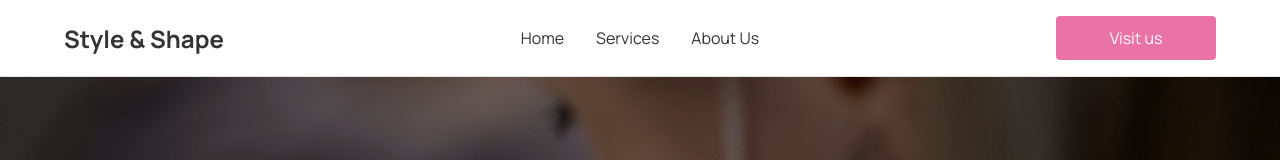
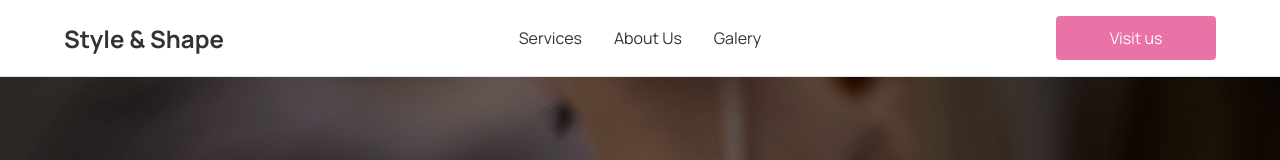
Before and after one commit to AriasFederico/dise-o-3-codefex, a React (Vite) app: page / in a window 1280 px wide. Shown: the top 160 px of the page. Built offline with nearby package versions, Linux system fonts and the light colour scheme.

Commit message:
agrega link y redireccion de la galeria

```diff
--- a/src/data/global.js
+++ b/src/data/global.js
@@ -16,9 +16,9 @@ export const global = {
 
 	header: {
 		navLinks: [
-			{ label: 'Home', url: '#principal' },
 			{ label: 'Services', url: '#servicios' },
 			{ label: 'About Us', url: '#acerca' },
+			{ label: 'Galery', url: '#galeria' },
 		],
 	},
 
--- a/src/pages/galeria/Galeria.jsx
+++ b/src/pages/galeria/Galeria.jsx
@@ -2,7 +2,7 @@ import { Titulo_Seccion } from '../../componentes/ui';
 import estilos from './Galeria.module.scss';
 export const Galeria = ({ data }) => {
 	return (
-		<div className={estilos.galeria}>
+		<div className={estilos.galeria} id='galeria'>
 			<div className={estilos.contenedor}>
 				<Titulo_Seccion texto={data.titulo} />
 				<div className={estilos.contenido}>
```
